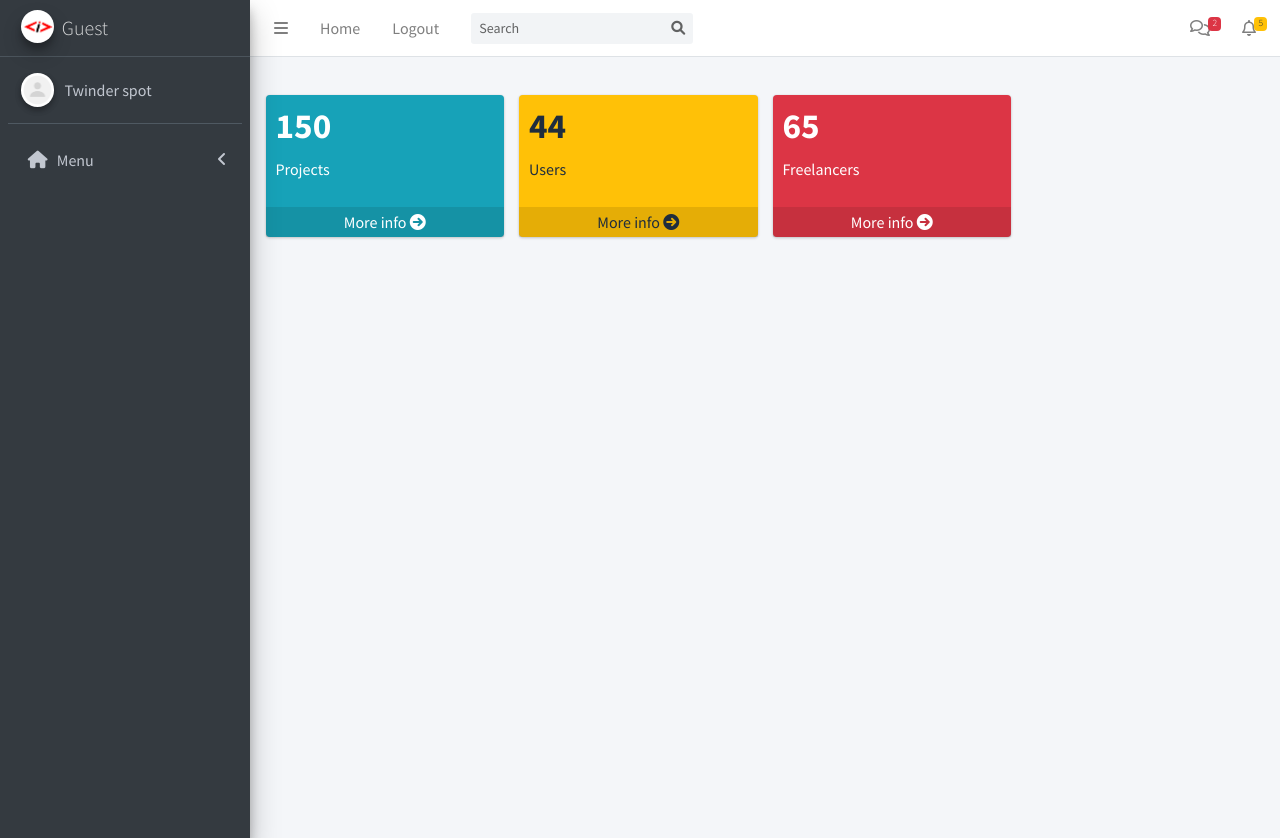
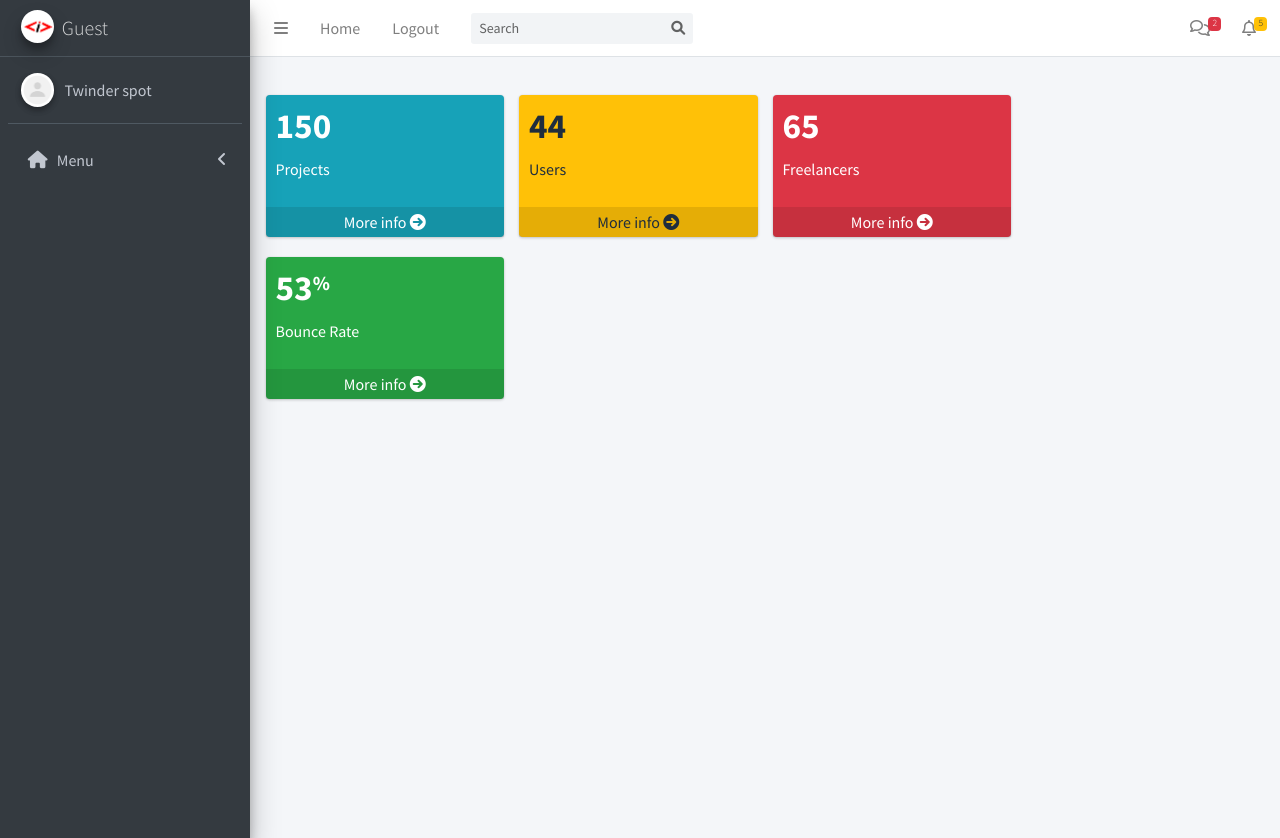
Before and after one commit to Hetkhatri/IT_Consulting, a PHP site: page /IT_Consulting/admin/admin_home.php in a window 1280 px wide. Run offline with PHP 8.4, Linux system fonts and the light colour scheme; some libraries are stand-ins or nearby versions.

Commit message:
accept project

```diff
--- a/admin/admin_home.php
+++ b/admin/admin_home.php
@@ -75,7 +75,20 @@
           </div>
 
         </div>
+        <div class="col-lg-3 col-6">
 
+<div class="small-box bg-success">
+  <div class="inner">
+    <h3>53<sup style="font-size: 20px">%</sup></h3>
+
+    <p>Bounce Rate</p>
+  </div>
+  <div class="icon">
+    <i class="ion ion-stats-bars"></i>
+  </div>
+  <a href="#" class="small-box-footer">More info <i class="fas fa-arrow-circle-right"></i></a>
+</div>
+</div>
       </section>
     </div>
 
```
